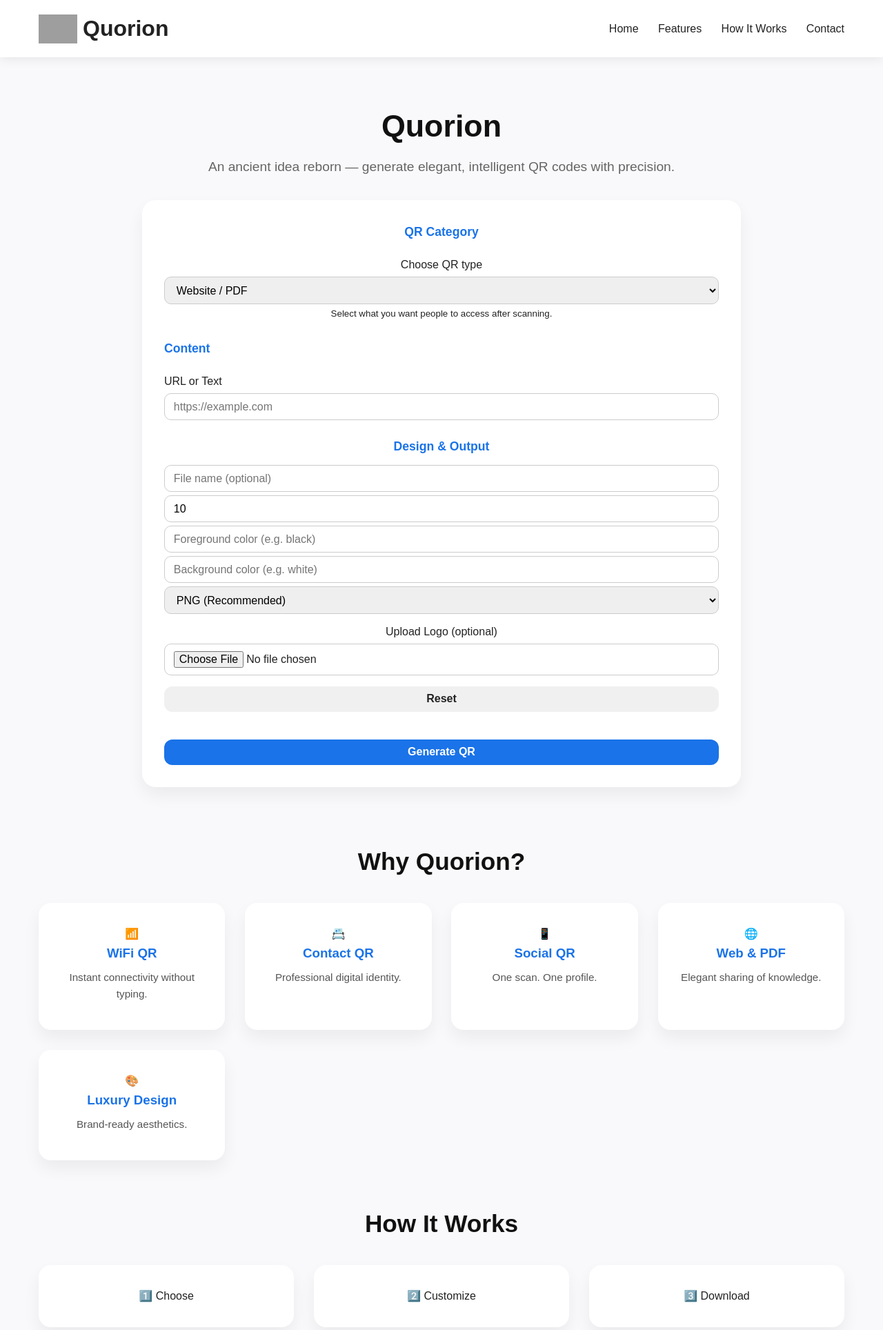
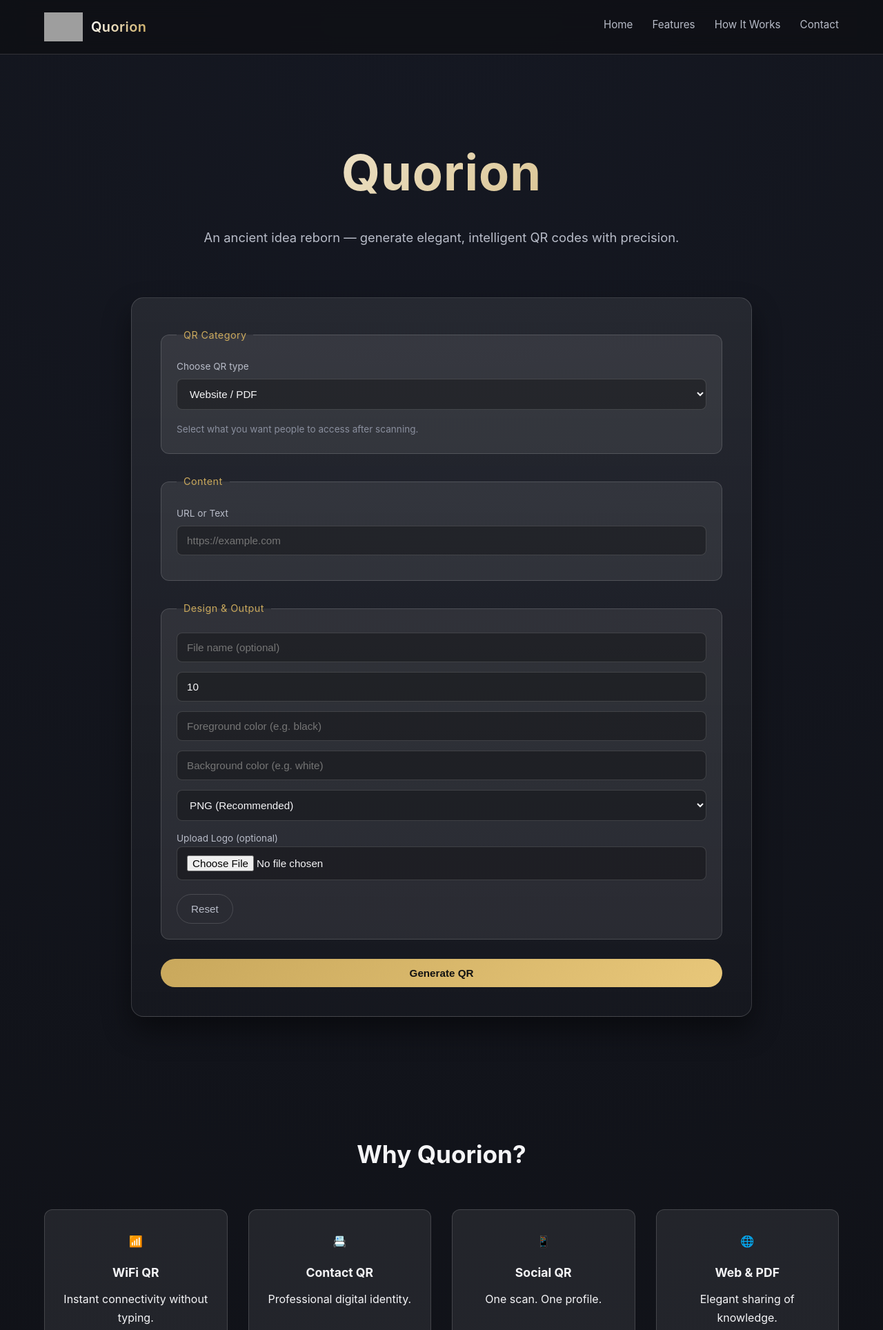
Before and after one commit to SreekaraPenugonda/QUORION, a Flask app: page / in a window 1280 px wide. Shown: the top 1928 px of the page at 69% size. Run offline with Flask 3, Linux system fonts and the light colour scheme; grey boxes are pictures that could not be loaded.

Commit message:
Refactor CSS for improved styling and structure

```diff
--- a/static/css/style.css
+++ b/static/css/style.css
@@ -1,95 +1,357 @@
-/* RESET AND BASE */
-* {margin:0; padding:0; box-sizing:border-box; font-family:'Poppins', sans-serif;}
-body {background:#f9f9fb; color:#222; line-height:1.6; scroll-behavior:smooth;}
-a {text-decoration:none; color:inherit;}
-img {max-width:100%; display:block;}
+/* ================================
+   QUORION – LUXURY DESIGN SYSTEM
+   ================================ */
 
-/* HEADER */
-header {background:#fff; box-shadow:0 3px 15px rgba(0,0,0,0.08); position:sticky; top:0; z-index:1000;}
-.nav-container {max-width:1200px; margin:0 auto; display:flex; justify-content:space-between; align-items:center; padding:1rem;}
-.brand {font-size:2rem; font-weight:bold; color:#222; display:flex; align-items:center; gap:0.5rem;}
-nav a {margin-left:1.5rem; font-weight:500; transition:0.3s; color:#222; position:relative;}
-nav a::after {content:''; position:absolute; width:0; height:2px; bottom:-3px; left:0; background:#1a73e8; transition:0.3s;}
-nav a:hover::after {width:100%;}
-nav a:hover {color:#1a73e8;}
-
-/* HERO SECTION */
-.hero {max-width:900px; margin:3rem auto; text-align:center; padding:1rem;}
-.hero h1 {font-size:2.8rem; margin-bottom:0.5rem; color:#111; position:relative; animation:fadeInDown 1s ease;}
-.hero p {margin-bottom:2rem; font-size:1.2rem; color:#555; opacity:0.9;}
-
-/* HERO ANIMATION */
-@keyframes fadeInDown {
-  0% {opacity:0; transform:translateY(-30px);}
-  100% {opacity:1; transform:translateY(0);}
+/* ---- CSS RESET ---- */
+*,
+*::before,
+*::after {
+  box-sizing: border-box;
+  margin: 0;
+  padding: 0;
 }
 
-/* QR GENERATOR CARD */
-.qr-generator {background:#fff; padding:2rem; border-radius:20px; box-shadow:0 12px 25px rgba(0,0,0,0.06); transition:0.4s;}
-.qr-generator:hover {box-shadow:0 16px 35px rgba(0,0,0,0.12); transform:translateY(-2px);}
-.qr-generator fieldset {border:none; margin-bottom:1.5rem; padding:0;}
-.qr-generator legend {font-weight:bold; font-size:1.1rem; margin-bottom:0.5rem; color:#1a73e8;}
+/* ---- ROOT VARIABLES ---- */
+:root {
+  --bg-main: #0e0f13;
+  --bg-card: rgba(255, 255, 255, 0.08);
+  --bg-glass: rgba(255, 255, 255, 0.12);
 
-/* FORM ELEMENTS */
-.qr-generator label {display:block; margin-top:0.8rem; font-weight:500; cursor:pointer;}
-.qr-generator input, .qr-generator select, .qr-generator button {width:100%; margin-top:0.3rem; padding:0.6rem 0.8rem; border-radius:10px; border:1px solid #ccc; font-size:1rem; transition:0.3s;}
-.qr-generator input:focus, .qr-generator select:focus {outline:none; border-color:#1a73e8; box-shadow:0 0 8px rgba(26,115,232,0.25);}
-.qr-generator button {border:none; cursor:pointer; font-weight:bold; margin-top:1rem; border-radius:12px; transition:0.3s;}
-.btn-primary {background:#1a73e8; color:#fff;}
-.btn-primary:hover {background:#1669c1; box-shadow:0 6px 15px rgba(26,115,232,0.3);}
-.btn-secondary {background:#f0f0f0; color:#222;}
-.btn-secondary:hover {background:#ddd;}
+  --text-primary: #f5f5f7;
+  --text-secondary: #b8bcc8;
+  --text-muted: #8a8f9e;
 
-/* DYNAMIC FIELDS */
-.dynamic {display:none; margin-top:0.5rem; text-align:left; transition:0.5s;}
-.dynamic input, .dynamic select {width:100%; margin-top:0.3rem;}
+  --accent-gold: #c9a85c;
+  --accent-gold-soft: rgba(201, 168, 92, 0.3);
+  --accent-blue: #6da7ff;
 
-/* TOOLTIP STYLE */
-label span[title] {border-bottom:1px dotted #1a73e8; cursor:help; color:#1a73e8; font-weight:bold;}
+  --border-soft: rgba(255, 255, 255, 0.15);
 
-/* PREVIEW */
-.preview {margin-top:1.5rem; text-align:center; animation:fadeInUp 0.6s ease;}
-.preview img {border-radius:16px; box-shadow:0 8px 25px rgba(0,0,0,0.08);}
-.preview a, .preview button {display:inline-block; margin:0.5rem; text-decoration:none; padding:0.6rem 1.2rem; border-radius:10px; transition:0.3s;}
-.preview a.btn-secondary:hover, .preview button:hover {background:#ccc; cursor:pointer;}
+  --radius-lg: 18px;
+  --radius-md: 12px;
+  --radius-sm: 8px;
 
-/* SHARE BUTTONS */
-.share-buttons a {margin:0 0.5rem; padding:0.3rem 0.8rem; border-radius:8px; background:#1a73e8; color:#fff; font-size:0.9rem; transition:0.3s;}
-.share-buttons a:hover {background:#1669c1; transform:scale(1.05);}
+  --shadow-soft: 0 20px 40px rgba(0,0,0,0.45);
+  --shadow-glow: 0 0 30px rgba(201,168,92,0.15);
 
-/* PREVIEW ANIMATION */
-@keyframes fadeInUp {0% {opacity:0; transform:translateY(20px);} 100% {opacity:1; transform:translateY(0);}}
-
-/* FEATURES SECTION */
-.features {max-width:1200px; margin:4rem auto; text-align:center; padding:0 1rem;}
-.features h2 {font-size:2.2rem; margin-bottom:2rem; color:#111;}
-.cards {display:grid; grid-template-columns:repeat(auto-fit,minmax(250px,1fr)); gap:1.8rem;}
-
-/* FEATURE CARD */
-.card {background:#fff; padding:2rem; border-radius:18px; box-shadow:0 12px 25px rgba(0,0,0,0.06); transition:0.4s; position:relative;}
-.card:hover {box-shadow:0 18px 35px rgba(0,0,0,0.12); transform:translateY(-5px);}
-.card span {font-size:2rem; display:block; margin-bottom:0.5rem;}
-.card h3 {margin-bottom:0.5rem; color:#1a73e8;}
-.card p {color:#555; font-size:0.95rem; margin-bottom:0.5rem;}
-.card .tags {position:absolute; top:15px; right:15px; background:#1a73e8; color:#fff; padding:0.2rem 0.6rem; border-radius:8px; font-size:0.75rem; font-weight:bold;}
-
-/* HOW IT WORKS */
-#howitworks .card span {font-size:2rem; display:block; margin-bottom:0.5rem; color:#1a73e8;}
-
-/* FOOTER */
-footer {background:#222; color:#fff; text-align:center; padding:2rem; margin-top:4rem;}
-footer a {color:#1a73e8; margin:0 0.5rem; transition:0.3s;}
-footer a:hover {text-decoration:underline;}
-
-/* RESPONSIVE */
-@media(max-width:768px){
-  .nav-container{flex-direction:column; text-align:center;}
-  nav a{margin:0.5rem 0;}
-  .hero h1{font-size:2rem;}
-  .cards{grid-template-columns:1fr;}
+  --transition-fast: 0.2s ease;
+  --transition-slow: 0.45s cubic-bezier(.25,.8,.25,1);
 }
 
-/* ANIMATIONS FOR FORM ELEMENTS */
-input, select, button {transition:all 0.3s ease;}
-input:focus{transform:scale(1.02);}
-button:hover{transform:scale(1.03);}
+/* ---- BODY ---- */
+body {
+  font-family: "Inter", system-ui, -apple-system, BlinkMacSystemFont, sans-serif;
+  background: radial-gradient(circle at top, #151822, var(--bg-main));
+  color: var(--text-primary);
+  line-height: 1.7;
+  min-height: 100vh;
+  overflow-x: hidden;
+}
+
+/* ---- GLOBAL ELEMENTS ---- */
+img {
+  max-width: 100%;
+  display: block;
+}
+
+a {
+  color: inherit;
+  text-decoration: none;
+}
+
+small {
+  color: var(--text-muted);
+  font-size: 0.85rem;
+}
+
+/* ================================
+   HEADER & NAVIGATION
+   ================================ */
+
+header {
+  position: sticky;
+  top: 0;
+  z-index: 100;
+  backdrop-filter: blur(14px);
+  background: rgba(14, 15, 19, 0.75);
+  border-bottom: 1px solid var(--border-soft);
+}
+
+.nav-container {
+  max-width: 1200px;
+  margin: auto;
+  padding: 18px 24px;
+  display: flex;
+  justify-content: space-between;
+  align-items: center;
+}
+
+.brand {
+  display: flex;
+  align-items: center;
+  gap: 12px;
+  font-size: 1.25rem;
+  font-weight: 600;
+  letter-spacing: 0.4px;
+}
+
+.brand span {
+  background: linear-gradient(120deg, #fff, var(--accent-gold));
+  -webkit-background-clip: text;
+  -webkit-text-fill-color: transparent;
+}
+
+nav {
+  display: flex;
+  gap: 28px;
+}
+
+nav a {
+  font-size: 0.95rem;
+  color: var(--text-secondary);
+  position: relative;
+  padding-bottom: 6px;
+  transition: var(--transition-fast);
+}
+
+nav a::after {
+  content: "";
+  position: absolute;
+  left: 0;
+  bottom: 0;
+  width: 0%;
+  height: 2px;
+  background: var(--accent-gold);
+  transition: width var(--transition-fast);
+}
+
+nav a:hover {
+  color: var(--text-primary);
+}
+
+nav a:hover::after {
+  width: 100%;
+}
+
+/* ================================
+   HERO SECTION
+   ================================ */
+
+.hero {
+  padding: 110px 24px 80px;
+  text-align: center;
+}
+
+.hero h1 {
+  font-size: clamp(3rem, 6vw, 4.5rem);
+  font-weight: 700;
+  letter-spacing: 1px;
+  margin-bottom: 18px;
+  background: linear-gradient(140deg, #ffffff, var(--accent-gold));
+  -webkit-background-clip: text;
+  -webkit-text-fill-color: transparent;
+}
+
+.hero-subtitle {
+  max-width: 720px;
+  margin: auto;
+  color: var(--text-secondary);
+  font-size: 1.15rem;
+}
+
+/* ================================
+   QR GENERATOR CARD
+   ================================ */
+
+.qr-generator {
+  max-width: 900px;
+  margin: 70px auto 0;
+  padding: 42px;
+  background: linear-gradient(
+    180deg,
+    rgba(255,255,255,0.08),
+    rgba(255,255,255,0.02)
+  );
+  border-radius: var(--radius-lg);
+  border: 1px solid var(--border-soft);
+  box-shadow: var(--shadow-soft);
+  text-align: left;
+}
+
+/* ---- FORM ---- */
+form {
+  display: grid;
+  gap: 28px;
+}
+
+fieldset {
+  border: 1px solid var(--border-soft);
+  padding: 22px;
+  border-radius: var(--radius-md);
+  background: var(--bg-card);
+}
+
+legend {
+  padding: 0 10px;
+  font-size: 0.9rem;
+  color: var(--accent-gold);
+  letter-spacing: 0.4px;
+}
+
+label {
+  display: block;
+  margin-bottom: 6px;
+  font-size: 0.85rem;
+  color: var(--text-secondary);
+}
+
+input,
+select {
+  width: 100%;
+  padding: 12px 14px;
+  margin-bottom: 14px;
+  border-radius: var(--radius-sm);
+  border: 1px solid var(--border-soft);
+  background: rgba(0,0,0,0.3);
+  color: var(--text-primary);
+  font-size: 0.95rem;
+  transition: var(--transition-fast);
+}
+
+input:focus,
+select:focus {
+  outline: none;
+  border-color: var(--accent-gold);
+  box-shadow: 0 0 0 2px var(--accent-gold-soft);
+}
+
+/* ================================
+   BUTTONS
+   ================================ */
+
+button,
+.btn-secondary {
+  padding: 12px 20px;
+  border-radius: 999px;
+  font-size: 0.95rem;
+  cursor: pointer;
+  transition: var(--transition-fast);
+}
+
+.btn-primary {
+  background: linear-gradient(135deg, var(--accent-gold), #e8c77a);
+  border: none;
+  color: #111;
+  font-weight: 600;
+}
+
+.btn-primary:hover {
+  transform: translateY(-2px);
+  box-shadow: var(--shadow-glow);
+}
+
+.btn-secondary {
+  background: transparent;
+  border: 1px solid var(--border-soft);
+  color: var(--text-secondary);
+}
+
+.btn-secondary:hover {
+  border-color: var(--accent-gold);
+  color: var(--text-primary);
+}
+
+/* ================================
+   PREVIEW
+   ================================ */
+
+.preview {
+  margin-top: 40px;
+  text-align: center;
+}
+
+.preview img {
+  border-radius: var(--radius-md);
+  background: #fff;
+  padding: 12px;
+  box-shadow: var(--shadow-soft);
+  margin: auto;
+}
+
+.preview-actions {
+  margin-top: 18px;
+  display: flex;
+  justify-content: center;
+  gap: 14px;
+}
+
+/* ================================
+   FEATURES
+   ================================ */
+
+.features {
+  padding: 90px 24px;
+  max-width: 1200px;
+  margin: auto;
+  text-align: center;
+}
+
+.features h2 {
+  font-size: 2.2rem;
+  margin-bottom: 50px;
+}
+
+.cards {
+  display: grid;
+  grid-template-columns: repeat(auto-fit, minmax(240px, 1fr));
+  gap: 30px;
+}
+
+.card {
+  padding: 32px 24px;
+  background: var(--bg-card);
+  border-radius: var(--radius-md);
+  border: 1px solid var(--border-soft);
+  transition: var(--transition-slow);
+}
+
+.card:hover {
+  transform: translateY(-8px);
+  box-shadow: var(--shadow-glow);
+}
+
+.card h3 {
+  margin: 16px 0 10px;
+  font-size: 1.1rem;
+}
+
+/* ================================
+   FOOTER
+   ================================ */
+
+footer {
+  padding: 36px 24px;
+  text-align: center;
+  color: var(--text-muted);
+  border-top: 1px solid var(--border-soft);
+  background: rgba(0,0,0,0.4);
+}
+
+/* ================================
+   RESPONSIVE
+   ================================ */
+
+@media (max-width: 768px) {
+  .nav-container {
+    flex-direction: column;
+    gap: 14px;
+  }
+
+  nav {
+    gap: 18px;
+  }
+
+  .qr-generator {
+    padding: 28px;
+  }
+}
```
